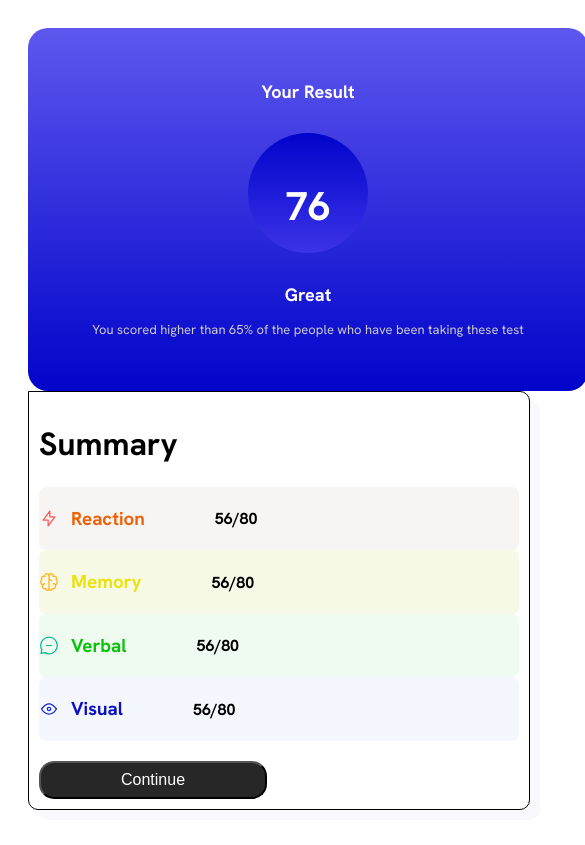
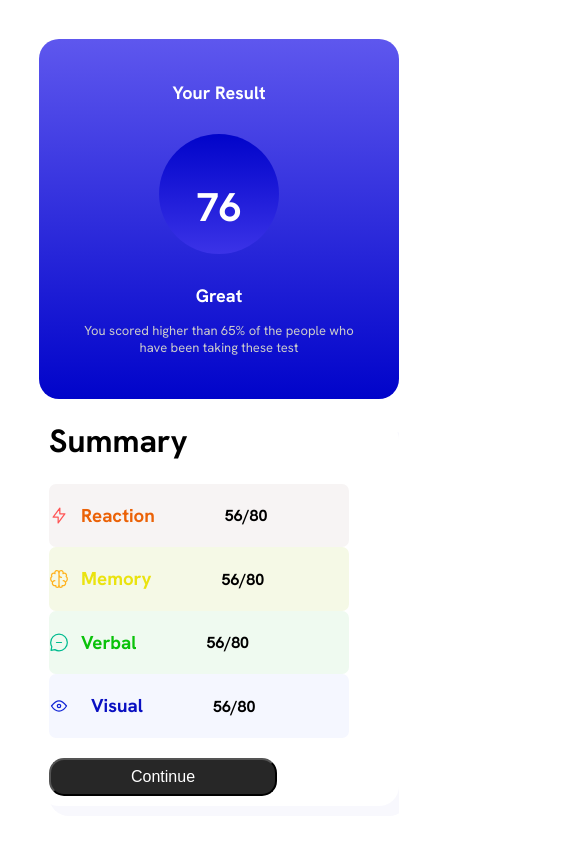
Before and after one commit to makkycss/summary-card, a plain HTML site: page index.html in a window 390 px wide. Shown: the whole page, 585 px wide, since content can reach past the window. Drawn offline with Linux system fonts and the light colour scheme.

Commit message:
commited

```diff
--- a/style.css
+++ b/style.css
@@ -122,6 +122,7 @@ background: linear-gradient(0deg, #3B33E7, #0104CA);
 .flex-four h3{
     padding-left: 12px;
     color: rgb(10, 16, 194);
+    margin-left: 10px;
 }
 .align{
     padding-left: 70px;
@@ -138,27 +139,42 @@ button{
 button:hover{
     background-color: linear-gradient(180deg, #5E57EE, #0104CA);
 }
-@media screen and (max-width: 480px){
+@media screen and (max-width: 500px){
    .container{
     display: inline-block;
-
-
-    width: 480px;
+    justify-content: center;
+    justify-self: center;
+    width: 80%;
+    margin: 10px;
+    border: 1px solid rgb(255, 255, 255);
+    font-size: 16px;
 
    }
 
     .card-one{
-        width: 100%;
+        width: 300px;
+       padding: 30px;
+
+
+    }
+    .card-two{
+        width: 300px;
+        padding: 0px 50px 10px 10px;
+        border: 1px solid black;
+        border-radius: 20px;
+        border: 1px white;
 
 
 
     }
-    .card-two{
+    .flex-one .flex-two .flex-three .flex-four{
+        padding-left: 90px;
         width: 100%;
-
-        border: 1px solid black;
-
+    }
+    .flex-one .flex-two .flex-three .flex-four h3{
+        padding-left: 90px;
 
     }
 
+
 }
```
